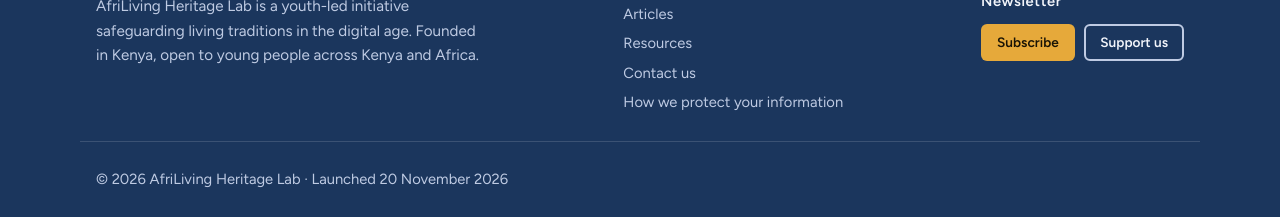
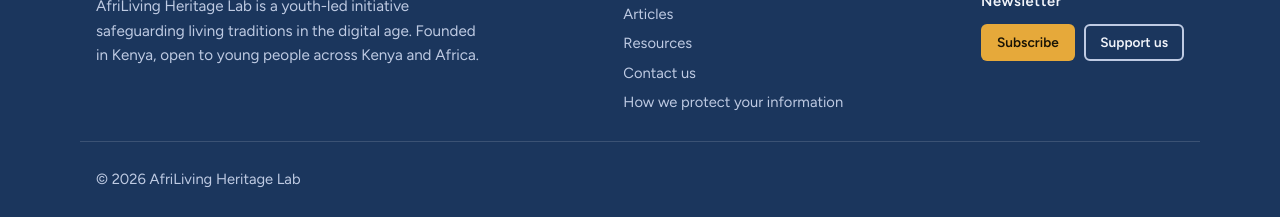
Before and after one commit to afrilivingheritagelab3/Afriliving-site-, a plain HTML site: page index.html in a window 1280 px wide. Shown: the part 5580-5797 px from the top of the page. Drawn offline with nearby package versions, Linux system fonts and the light colour scheme.

Commit message:
Remove launch date from footer
Co-Authored-By: Claude Sonnet 5.5 <noreply@anthropic.com>
Claude-Session: https://claude.ai/code/session_01S8waGgn7T6vfpnNj5d7c7D

```diff
--- a/index.html
+++ b/index.html
@@ -897,7 +897,7 @@ footer .brand .w1 { color: var(--hero-fg); }
       <a class="btn btn-ghost btn-sm" href="#support" style="margin-left:6px">Support us</a>
     </div>
   </div>
-  <div class="wrap fcopy"><span>© 2026 AfriLiving Heritage Lab · Launched 20 November 2026</span></div>
+  <div class="wrap fcopy"><span>© 2026 AfriLiving Heritage Lab</span></div>
 </footer>
 
 <script>
```
